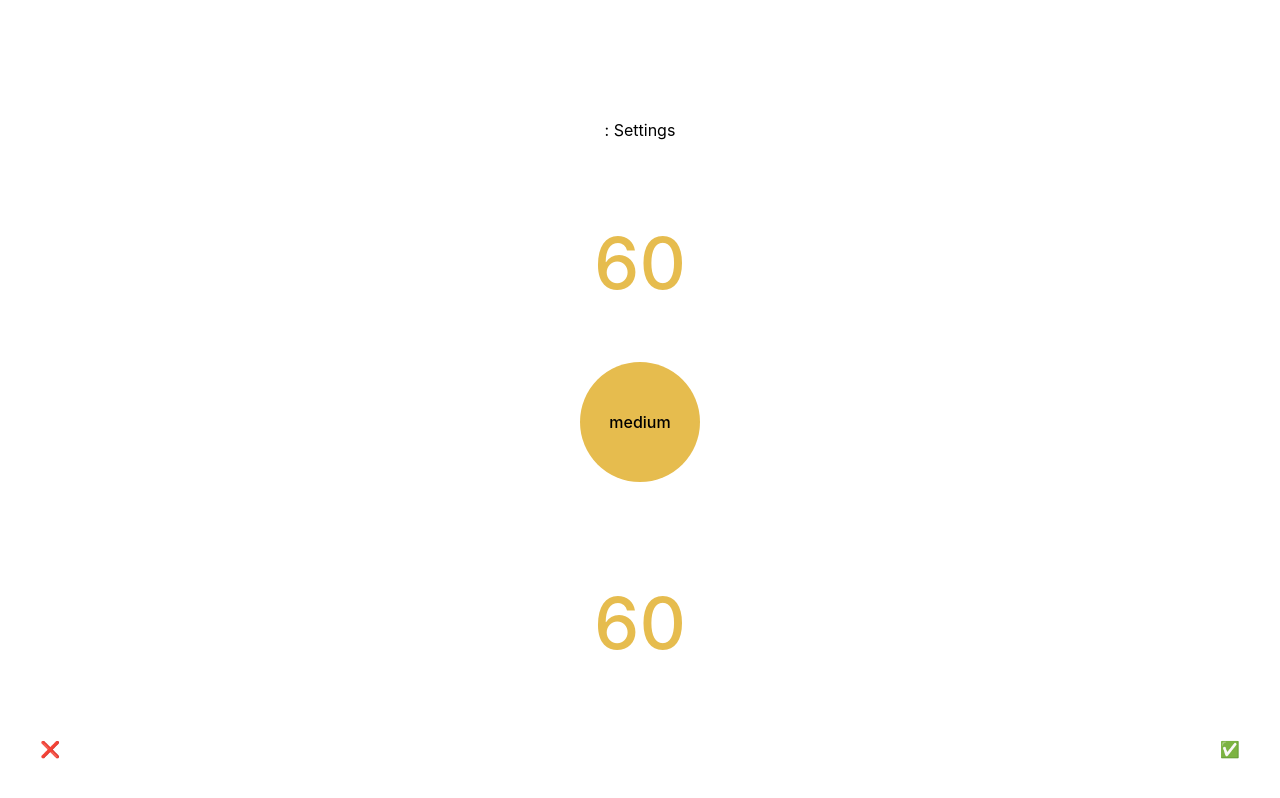
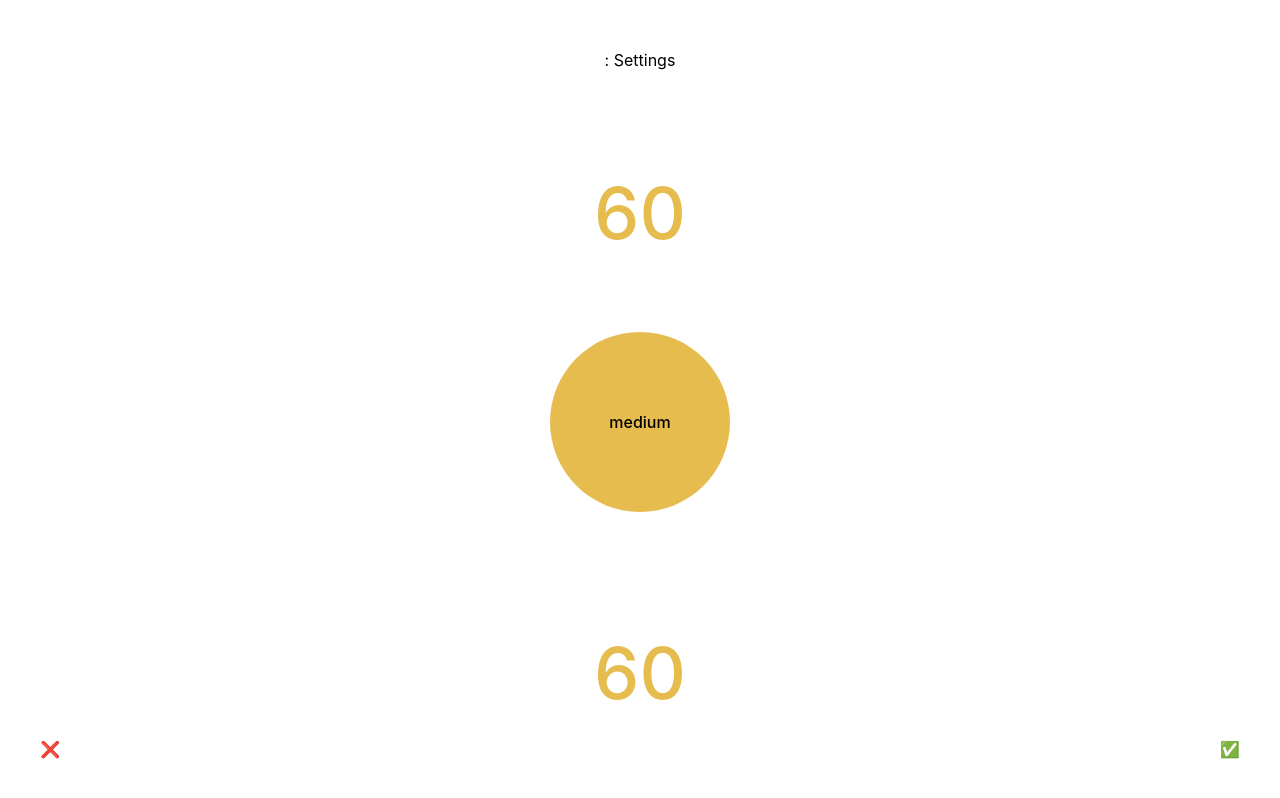
Before and after one commit to elvirkin1392/Crocodalias, a React (Vite) app in the folder packages/web/: page /settings in a window 1280 px wide. Built offline with nearby package versions, Linux system fonts and the light colour scheme.

Commit message:
update settings pages

```diff
--- a/packages/web/src/components/VerticalSelect.tsx
+++ b/packages/web/src/components/VerticalSelect.tsx
@@ -1,9 +1,9 @@
 import { useRef,useEffect, useState } from "react";
 import {Items, Item, Selected, Container} from './styled/VerticalSelect';
 
-const itemsHeight = 240;
+const itemsHeight = 218;
 
-export default function VerticalSelect({items, selectedValue, onSelect}) {
+export default function VerticalSelect({items, selectedValue, handleSelect, handleClose}) {
   const slider = useRef(null);
 
   const [isActive, setIsActive] = useState<Boolean>(false);
@@ -23,7 +23,7 @@ export default function VerticalSelect({items, selectedValue, onSelect}) {
     let diff = slider.current.scrollTop - index * itemsHeight;
     index = diff > (itemsHeight/2) ? index + 1 : index;
 
-    onSelect(slider.current.querySelectorAll("li")[index]?.id);
+    handleSelect(slider.current.querySelectorAll("li")[index]?.id);
 
     slider.current.scrollTo({
       top: index * itemsHeight,
@@ -46,7 +46,7 @@ export default function VerticalSelect({items, selectedValue, onSelect}) {
         onTouchStart={(e) => {
           setIsActive(true);
           setStartY(e.targetTouches[0].pageY);
-          onSelect("");
+          // handleSelect("");
           setScrollTopPrev(slider.current.scrollTop);
         }}
         onTouchMove={(e) => {
@@ -64,6 +64,7 @@ export default function VerticalSelect({items, selectedValue, onSelect}) {
               className={`item ${
                 selectedValue === item.id ? "selectedItem" : ""
               }`}
+              onClick={() => selectedValue == item.id && handleClose()}
             >
               <div>{item.name}</div>
             </Item>
--- a/packages/web/src/components/styled/VerticalSelect.tsx
+++ b/packages/web/src/components/styled/VerticalSelect.tsx
@@ -18,6 +18,7 @@ const Items = styled.ul`
   position: relative;
   perspective: 500px;
   padding: 220px 0 600px 0;
+  margin: 0;
 
   & .active {
     cursor: grabbing;
@@ -41,12 +42,18 @@ const Item = styled.li`
   align-items: center;
 
   & div {
-    border: 1px solid #ccc;
+    //border: 1px solid #ccc;
     border-radius: 50%;
     background: #ccc;
 
     height: 180px;
     width: 180px;
+
+
+    text-align: center;
+    display: flex;
+    align-items: center;
+    justify-content: center;
   }
 
 `;
--- a/packages/web/src/pages/Games.tsx
+++ b/packages/web/src/pages/Games.tsx
@@ -1,7 +1,7 @@
 import { useState } from "react";
 import Carousel from "../components/Carousel";
 import SettingsGeneral from "./SettingsGeneral";
-import { Card } from "./styled/Games";
+import { Card } from "./styled/games";
 
 enum games {
   classic = "classic",
--- a/packages/web/src/pages/SettingsGeneral.tsx
+++ b/packages/web/src/pages/SettingsGeneral.tsx
@@ -1,12 +1,8 @@
 import { useMachine } from "@xstate/react";
 import { settingsMachine } from "../state/settingsPage";
 import { createPortal } from "react-dom";
-import {
-  ScoreButton,
-  Title,
-  Time,
-  LevelButton,
-} from "./styled/SettingsGeneral";
+import { Title, Time, LevelButton } from "./styled/settingsGeneral";
+import { DigitalButton } from "./styled/general";
 import FooterControls from "../components/FooterControls";
 import SettingsScore from "./SettingsScore";
 import SettingsTime from "./SettingsTime";
@@ -23,13 +19,13 @@ const SettingsGeneral = ({ onClose, children }) => {
       {state.matches("generalSettings") && (
         <div style={{ flex: 1, flexDirection: "column", display: "flex" }}>
           <Title>{children}: Settings</Title>
-          <ScoreButton
+          <DigitalButton
             onClick={() => {
               send({ type: "OPEN_SCORE_SETTINGS" });
             }}
           >
             {score}
-          </ScoreButton>
+          </DigitalButton>
 
           <LevelButton
             onClick={() => {
@@ -39,23 +35,27 @@ const SettingsGeneral = ({ onClose, children }) => {
             {level}
           </LevelButton>
 
-          <ScoreButton
+          <DigitalButton
             onClick={() => {
               send({ type: "OPEN_TIME_SETTINGS" });
             }}
           >
             {time}
-          </ScoreButton>
+          </DigitalButton>
 
-          <FooterControls onClose={onClose} onSubmit={() => {
+          <FooterControls
+            onClose={onClose}
+            onSubmit={() => {
               saveChanges();
               onClose();
-          }} />
+            }}
+          />
         </div>
       )}
 
-      {state.matches("scoreSettings") && (
-        createPortal(<SettingsScore
+      {state.matches("scoreSettings") &&
+        createPortal(
+          <SettingsScore
             title={children}
             defaultValue={score}
             onSubmit={(value) => {
@@ -64,9 +64,11 @@ const SettingsGeneral = ({ onClose, children }) => {
             onClose={() => {
               send({ type: "BACK" });
             }}
-        />
-          , document.getElementById('portalContainer') ||document.body))}
-        {state.matches("timeSettings") && (
+          />,
+          document.getElementById("portalContainer") || document.body
+        )}
+      {state.matches("timeSettings") &&
+        createPortal(
           <SettingsTime
             title={children}
             defaultValue={time}
@@ -76,10 +78,12 @@ const SettingsGeneral = ({ onClose, children }) => {
             onClose={() => {
               send({ type: "BACK" });
             }}
-          />
+          />,
+          document.getElementById("portalContainer") || document.body
         )}
-        {state.matches("levelSettings") && (
-          createPortal(<SettingsLevel
+      {state.matches("levelSettings") &&
+        createPortal(
+          <SettingsLevel
             title={children}
             defaultValue={level}
             onSubmit={(value) => {
@@ -88,9 +92,9 @@ const SettingsGeneral = ({ onClose, children }) => {
             onClose={() => {
               send({ type: "BACK" });
             }}
-          />
-            , document.getElementById('portalContainer') ||document.body))}
-
+          />,
+          document.getElementById("portalContainer") || document.body
+        )}
     </div>
   );
 };
--- a/packages/web/src/pages/SettingsLevel.tsx
+++ b/packages/web/src/pages/SettingsLevel.tsx
@@ -1,9 +1,9 @@
 import FooterControls from "../components/FooterControls";
-import { Title } from "./styled/SettingsGeneral";
+import { Title } from "./styled/settingsGeneral";
 import { useState } from "react";
 import { LEVELS } from "../enums/settings";
 import VerticalSelect from "../components/VerticalSelect";
-import {Container} from "./styled/SettingsLevel";
+import {Container} from "./styled/general";
 
 //TODO use names for levels
 const items = [
@@ -17,9 +17,14 @@ const SettingsLevel = ({ onSubmit, onClose, title, defaultValue }) => {
   const [level, setLevel] = useState(defaultValue);
 
   return (
-    <Container >
+    <Container style={{ background: "#f3dda6" }}>
       <Title>{title}: Level</Title>
-      <VerticalSelect items={items} selectedValue={level} onSelect={(value) => setLevel(value)}/>
+      <VerticalSelect
+        items={items}
+        selectedValue={level}
+        handleSelect={(value) => setLevel(value)}
+        handleClose={() =>onSubmit(level)}
+      />
       <FooterControls onClose={onClose} onSubmit={() => onSubmit(level)} />
     </Container>
   );
--- a/packages/web/src/pages/SettingsScore.tsx
+++ b/packages/web/src/pages/SettingsScore.tsx
@@ -1,6 +1,7 @@
 import { useState } from "react";
 import FooterControls from "../components/FooterControls";
-import { ScoreButton, Title, SSlider } from "./styled/SettingsGeneral";
+import { Title, SSlider } from "./styled/settingsGeneral";
+import {Container, DigitalButton} from "./styled/general";
 
 const ScoreSettings = ({
   defaultValue,
@@ -17,9 +18,9 @@ const ScoreSettings = ({
     }
   }
   return (
-    <>
+    <Container>
       <Title>{title}: Winner score</Title>
-      <ScoreButton onClick={() => onSubmit(score)}>{score}</ScoreButton>
+      <DigitalButton onClick={() => onSubmit(score)}>{score}</DigitalButton>
 
       <div style={{ height: "400px" }}>
         <SSlider
@@ -43,7 +44,7 @@ const ScoreSettings = ({
 
         <FooterControls onClose={onClose} onSubmit={() => onSubmit(score)} />
       </div>
-    </>
+    </Container>
   );
 };
 
--- a/packages/web/src/pages/SettingsTime.tsx
+++ b/packages/web/src/pages/SettingsTime.tsx
@@ -1,6 +1,7 @@
 import { useState } from "react";
 import FooterControls from "../components/FooterControls";
-import { ScoreButton, Title, SSlider } from "./styled/SettingsGeneral";
+import { Title, SSlider } from "./styled/settingsGeneral";
+import {Container, DigitalButton} from "./styled/general";
 
 const SettingsTime = ({
   defaultValue,
@@ -19,10 +20,10 @@ const SettingsTime = ({
   }
 
   return (
-    <>
+    <Container>
       <Title>{title}: Time</Title>
-      <div>
-        <div style={{ height: "360px" }}>
+
+        <div style={{ height: "400px", paddingTop: '60px' }}>
           <SSlider
             step={5}
             sx={{
@@ -43,10 +44,9 @@ const SettingsTime = ({
             }}
           />
         </div>
-        <ScoreButton onClick={() => onSubmit(time)}>{time}</ScoreButton>
+        <DigitalButton onClick={() => onSubmit(time)}>{time}</DigitalButton>
         <FooterControls onClose={onClose} onSubmit={() => onSubmit(time)} />
-      </div>
-    </>
+    </Container>
   );
 };
 
--- a/packages/web/src/pages/styled/SettingsLevel.tsx
+++ /dev/null
@@ -1,15 +0,0 @@
-import styled from 'styled-components';
-
-export const Container = styled.div`
-  background: #F3DDA6;
-  height: 100vh;
-  overflow: hidden;
-  position: absolute;
-  left: 0;
-  right: 0;
-  padding-top: 60px;
-  align-items: center;
-  display: flex;
-  flex-direction: column;
-  box-sizing: border-box;
-`
--- /dev/null
+++ b/packages/web/src/pages/styled/general.tsx
@@ -0,0 +1,37 @@
+import styled from "styled-components";
+
+export const Container = styled.div`
+  display: flex;
+  position: absolute;
+  overflow: hidden;
+  align-items: center;
+  flex-direction: column;
+  box-sizing: border-box;
+
+  padding-top: 60px;
+
+  left: 0;
+  right: 0;
+  height: 100vh;
+`;
+
+export const DigitalButton = styled.button`
+  background: none;
+  border-radius: 50%;
+  box-sizing: border-box;
+  font-size: 72px;
+  color: #e6bc4e;
+  outline: none;
+  border: none;
+
+  height: 240px;
+
+  &:hover,
+  &:focus,
+  &:active,
+  &:focus-within,
+  &:focus-visible {
+    outline: none;
+    border: none;
+  }
+`;
--- a/packages/web/src/pages/styled/SettingsGeneral.tsx
+++ b/packages/web/src/pages/styled/settingsGeneral.tsx
@@ -14,26 +14,6 @@ const SSlider = styled(Slider)({
     borderRadius: "10px"
   }
 });
-const ScoreButton = styled.button`
-  background: none;
-  border-radius: 50%;
-  box-sizing: border-box;
-  font-size: 72px;
-  color: #e6bc4e;
-
-  //margin-bottom: 40px;
-
-  height: 200px;
-
-  &:hover,
-  &:focus,
-  &:active,
-  &:focus-within,
-  &:focus-visible {
-    outline: none;
-    border: none;
-  }
-`;
 
 const LevelButton = styled.button`
   align-self: center;
@@ -42,10 +22,10 @@ const LevelButton = styled.button`
 
   margin-bottom: 40px;
 
-  height: 120px;
-  width: 120px;
+  height: 180px;
+  width: 180px;
 `;
 
 const Time = styled.button``;
 
-export { Time, Title, ScoreButton, LevelButton, SSlider };
+export { Time, Title, LevelButton, SSlider };
```
Also changed, not shown: packages/web/src/pages/styled/games.tsx (renamed from packages/web/src/pages/styled/Games.tsx). Lines whose indentation alone changed are shown as unchanged.
